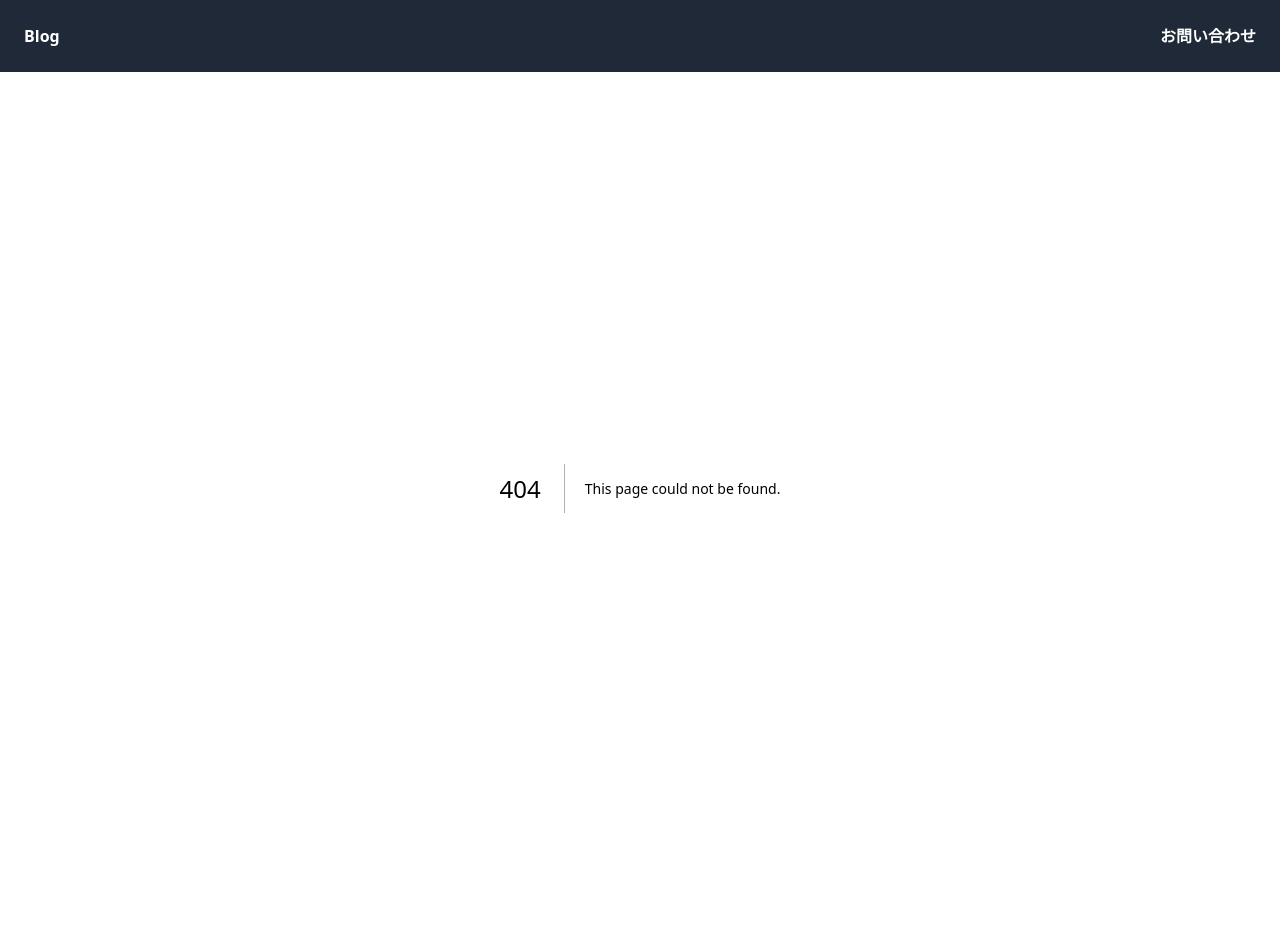
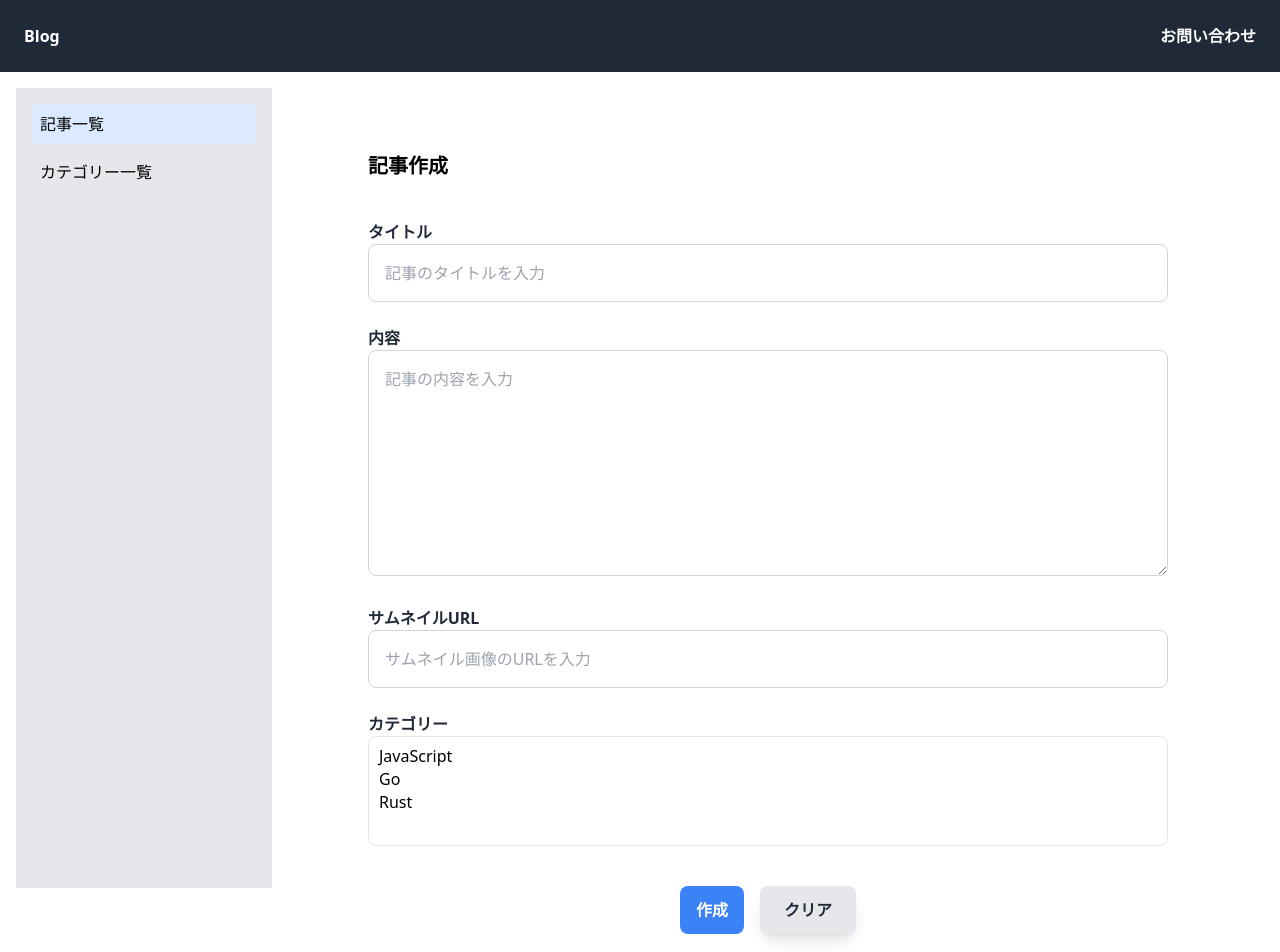
Before and after one commit to Kazuya-Sakashita/chapter8-app, a Next.js app: page /admin/posts/new in a window 1280 px wide. Before the commit this address had no page. Shown: the top 952 px of the page. Before the commit the page ends 904 px from the top, so only its background shows below. Built offline with nearby package versions, Linux system fonts and the light colour scheme.

Commit message:
記事作成画面追加

```diff
--- /dev/null
+++ b/src/app/admin/posts/new/page.tsx
@@ -0,0 +1,88 @@
+"use client";
+
+import { useState, useEffect } from "react";
+import Input from "@/app/contact/form/Input";
+import Label from "@/app/contact/form/Label";
+
+const PostForm: React.FC = function PostForm() {
+  const [categories, setCategories] = useState<{ id: number; name: string }[]>(
+    []
+  );
+
+  useEffect(() => {
+    // カテゴリーデータを取得（ダミーデータの代わり）
+    const fetchCategories = async () => {
+      // APIからのデータ取得部分（ダミーデータを使用）
+      const dummyCategories = [
+        { id: 1, name: "JavaScript" },
+        { id: 2, name: "Go" },
+        { id: 3, name: "Rust" },
+      ];
+      setCategories(dummyCategories);
+    };
+
+    fetchCategories();
+  }, []);
+
+  return (
+    <div className="max-w-[800px] mx-auto py-10">
+      <h1 className="text-xl font-bold mb-10">記事作成</h1>
+
+      <form>
+        {/* タイトル */}
+        <div className="flex flex-col mb-6">
+          <Label htmlFor="title">タイトル</Label>
+          <Input id="title" placeholder="記事のタイトルを入力" />
+        </div>
+
+        {/* コンテンツ */}
+        <div className="flex flex-col mb-6">
+          <Label htmlFor="content">内容</Label>
+          <Input
+            id="content"
+            as="textarea"
+            rows={8}
+            placeholder="記事の内容を入力"
+          />
+        </div>
+
+        {/* サムネイルURL */}
+        <div className="flex flex-col mb-6">
+          <Label htmlFor="thumbnailUrl">サムネイルURL</Label>
+          <Input id="thumbnailUrl" placeholder="サムネイル画像のURLを入力" />
+        </div>
+
+        {/* カテゴリ選択 */}
+        <div className="flex flex-col mb-6">
+          <Label htmlFor="categories">カテゴリー</Label>
+          <select id="categories" multiple className="p-2 border rounded-lg">
+            {categories.map((category) => (
+              <option key={category.id} value={category.id}>
+                {category.name}
+              </option>
+            ))}
+          </select>
+        </div>
+
+        {/* 送信ボタン */}
+        <div className="flex justify-center mt-10">
+          <button
+            type="submit"
+            className="bg-blue-500 text-white font-bold py-2 px-4 rounded-lg mr-4"
+          >
+            作成
+          </button>
+          <button
+            type="button"
+            onClick={() => console.log("フォームリセット")}
+            className="py-3 px-6 font-bold text-gray-800 bg-gray-200 hover:bg-gray-300 rounded-lg shadow-lg transition-all"
+          >
+            クリア
+          </button>
+        </div>
+      </form>
+    </div>
+  );
+};
+
+export default PostForm;
```
